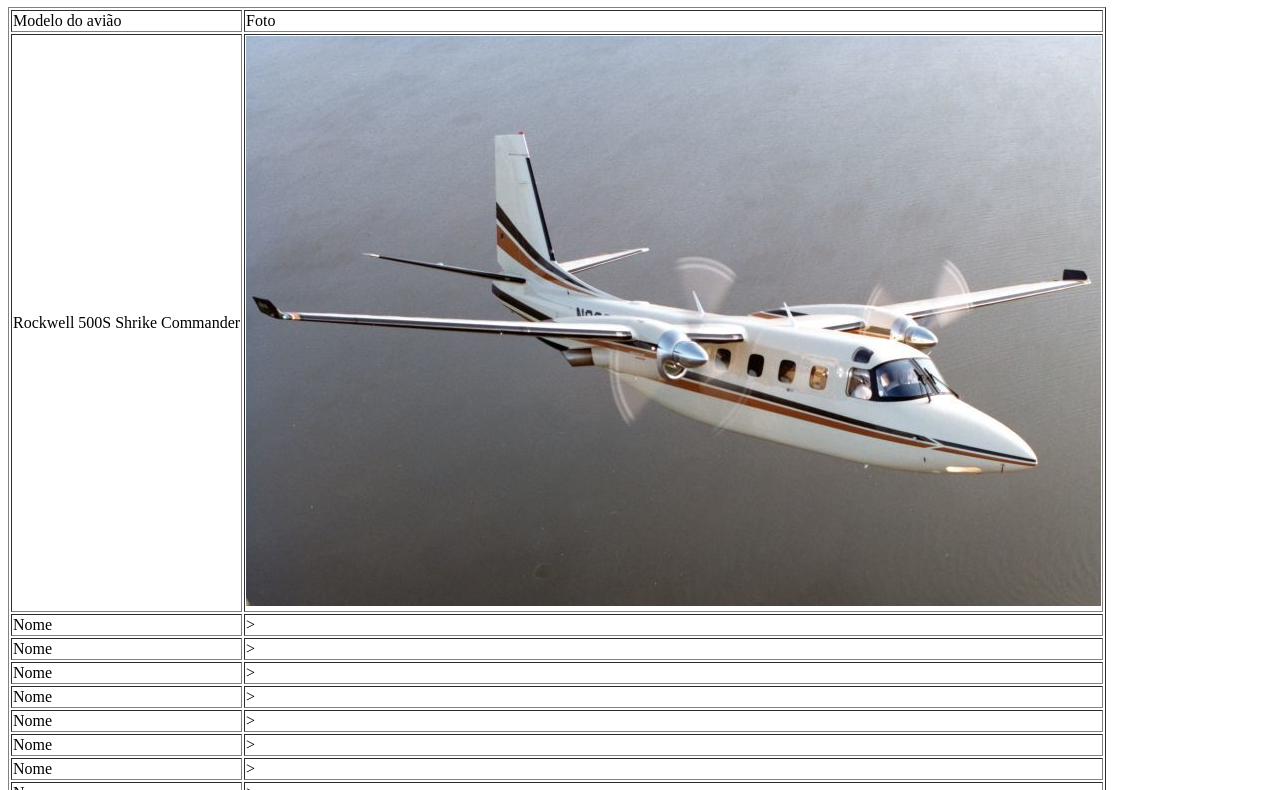
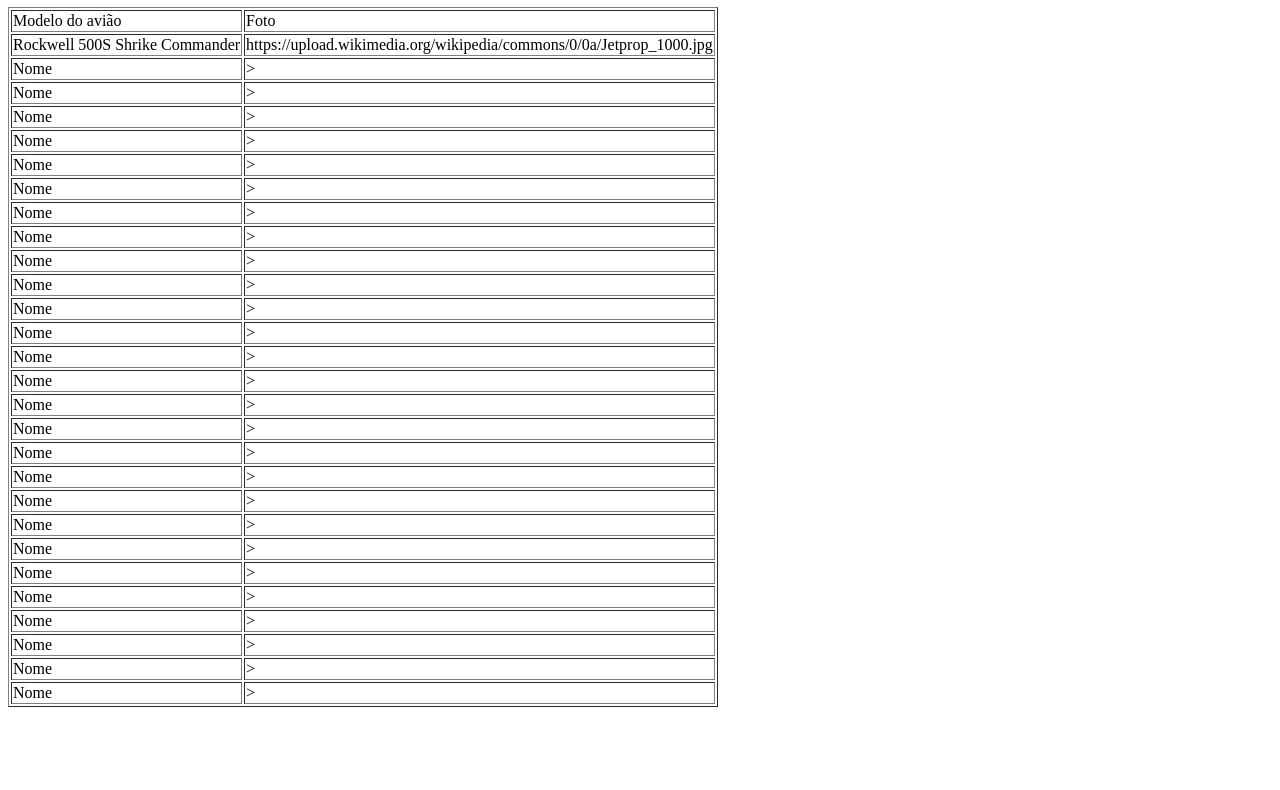
Before and after one commit to Gabrielzg1/aircrafts, a website: page index.html in a window 1280 px wide. Shown: the part 73-863 px from the top of the page. After the commit the page ends 800 px from the top, so only its background shows below. Drawn offline with Linux system fonts and the light colour scheme.

Commit message:
Update index.html

```diff
--- a/index.html
+++ b/index.html
@@ -42,15 +42,18 @@
 
     <h1>Airplanes</h1>
     <table border="1">
-        <tr>
-            <td>Modelo do avião</td>
-            <td>Foto</td>
+        <div class="titulos">
+            <tr>
+                <td>Modelo do avião</td>
+                <td>Foto</td>
 
-        </tr>
+            </tr>
+        </div>
+
         <tr>
             <td>Rockwell 500S Shrike Commander</td>
             <td>
-                <img src="./img/Jetprop_1000.jpg">
+                https://upload.wikimedia.org/wikipedia/commons/0/0a/Jetprop_1000.jpg
             </td>
 
         </tr>
```
